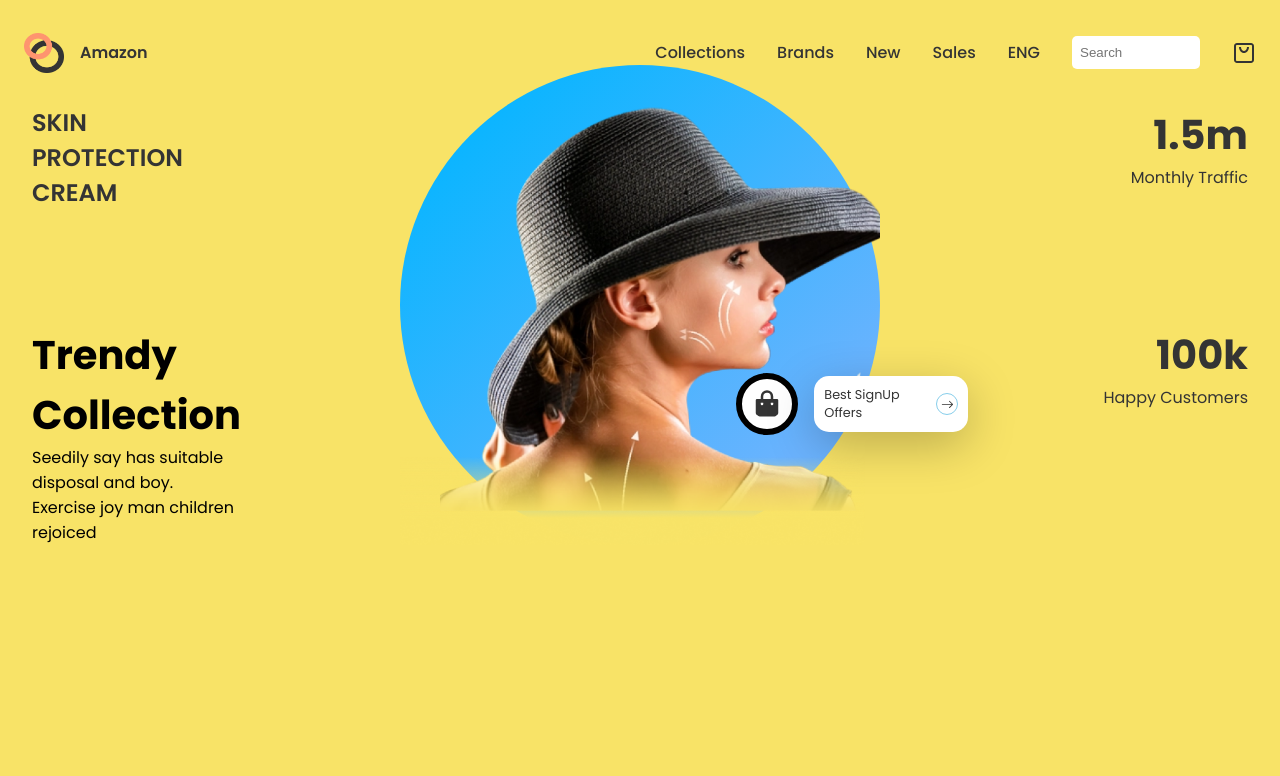
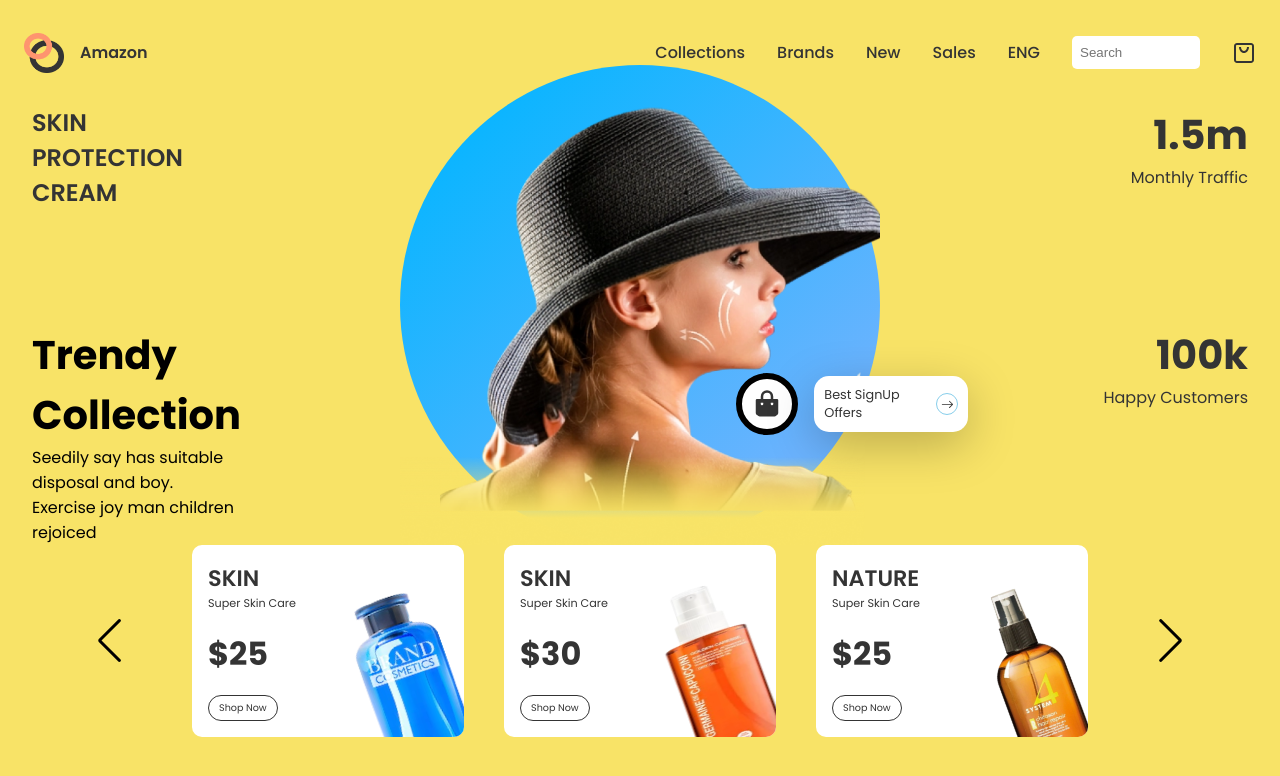
Before and after one commit to rimon005/E-commerce-skin-product, a React (Create React App) app: page / in a window 1280 px wide. Shown: the top 776 px of the page. Built offline with nearby package versions, Linux system fonts and the light colour scheme.

Commit message:
create a beautiful slider

```diff
--- a/src/App.js
+++ b/src/App.js
@@ -1,12 +1,14 @@
 import "./App.css";
 import Header from "./components/Header/Header";
 import Hero from "./components/Hero/Hero";
+import Slider from "./components/Slider/Slider";
 
 function App() {
   return (
     <div className="App">
       <Header />
       <Hero/>
+      <Slider />
     </div>
   );
 }
--- /dev/null
+++ b/src/components/Slider/Slider.css
@@ -0,0 +1,70 @@
+.s-container{
+    position: relative;
+    margin-bottom: 6rem;
+}
+
+.s-container .swiper{
+    width: 70%;
+    height: 12rem;
+    position: unset;
+}
+
+.s-container .swiper-slide{
+    background: white;
+    display: flex;
+    border-radius: 10px;
+    padding: 1rem;
+    box-sizing: border-box;
+    overflow: hidden;
+    position: relative;
+}
+
+.s-container .swiper-button-prev{
+    left: 6rem;
+}
+
+.s-container .swiper-button-next{
+    right: 6rem;
+}
+.s-container .swiper-button-prev , .s-container .swiper-button-next {
+    color: black;
+}
+.left-s{
+    display: flex;
+    flex-direction: column;
+    justify-content: space-between;
+}
+.name{
+    display: flex;
+    flex-direction: column;
+}
+.name>:nth-child(1){
+    font-size: 1.4rem;
+    font-weight: 600;
+}
+
+.name>:nth-child(2){
+    font-size: 0.7rem;
+}
+
+.left-s>:nth-child(2){
+    font-weight: bold;
+    font-size: 2rem;
+}
+
+.left-s>:nth-child(3){
+    font-size: 0.6rem;
+    border: 1px solid var(--black);
+    padding: 5px 10px;
+    width: max-content;
+    border-radius: 15px;
+}
+
+.img-p{
+    transform: rotate(-20deg);
+    position: absolute;
+    right: 0;
+    width: 40%;
+    height: 100%;
+    bottom: -20%;
+}
--- /dev/null
+++ b/src/components/Slider/Slider.js
@@ -0,0 +1,55 @@
+import React from 'react';
+import { Swiper, SwiperSlide } from 'swiper/react';
+
+import { Pagination, Navigation } from 'swiper';
+
+// Import swiper styles
+
+import 'swiper/css'
+import 'swiper/css/pagination'
+import 'swiper/css/navigation'
+import './Slider.css'
+
+// sliderData
+
+import { SliderProducts } from '../../data/products'
+
+
+const Slider = () => {
+    return (
+        <div className='s-container'>
+            <Swiper
+                className='mySwiper'
+                modules={[Pagination, Navigation]}
+                slidesPerView={3}
+                spaceBetween={40}
+                slidesPerGroup={1}
+                navigation={true}
+                loop={true}
+                loopFillGroupWithBlank={true}
+            >
+                {
+                    SliderProducts.map((slide, i) => (
+                        <SwiperSlide key={i}>
+                            <div className='left-s'>
+                                <div className='name'>
+                                    <span>
+                                        {slide.name}
+                                    </span>
+                                    <span>{slide.detail}</span>
+                                </div>
+                                <span>${slide.price}</span>
+                                <div>
+                                    Shop Now
+                                </div>
+                            </div>
+                            <img src={slide.img} alt="product" className='img-p' />
+                        </SwiperSlide>
+                    ))
+                }
+            </Swiper>
+        </div>
+    );
+};
+
+export default Slider;
```
